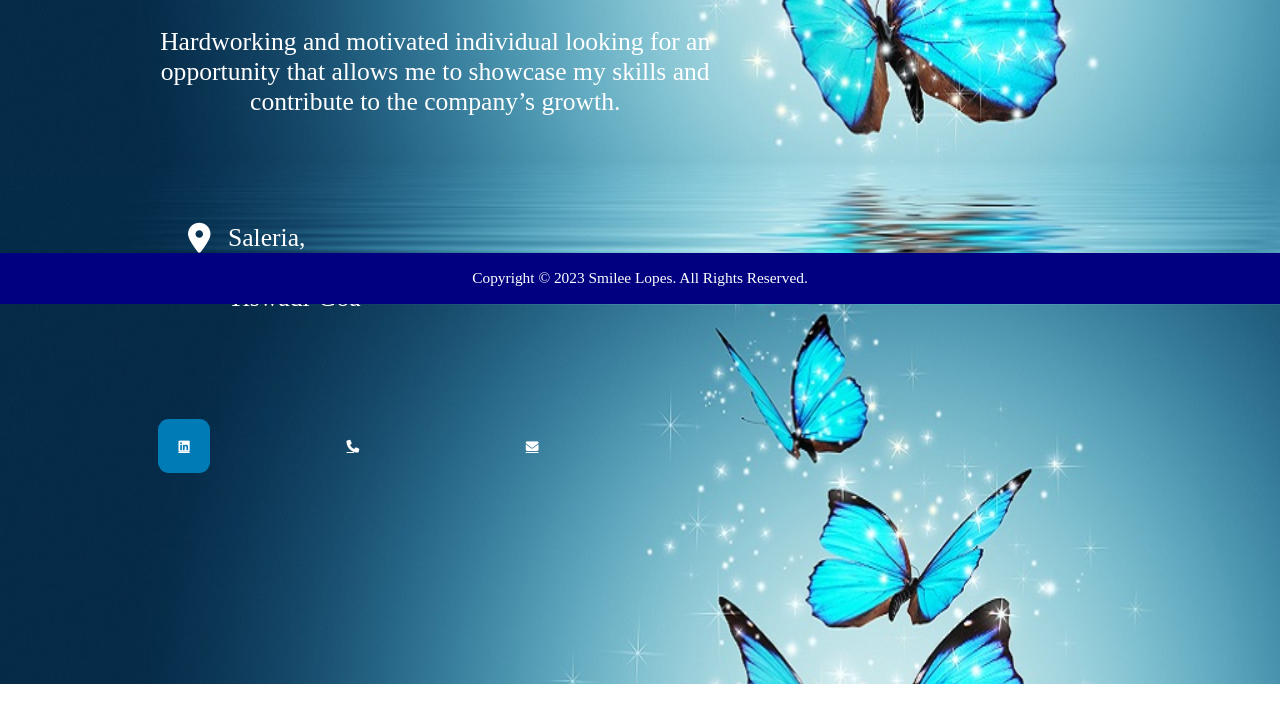
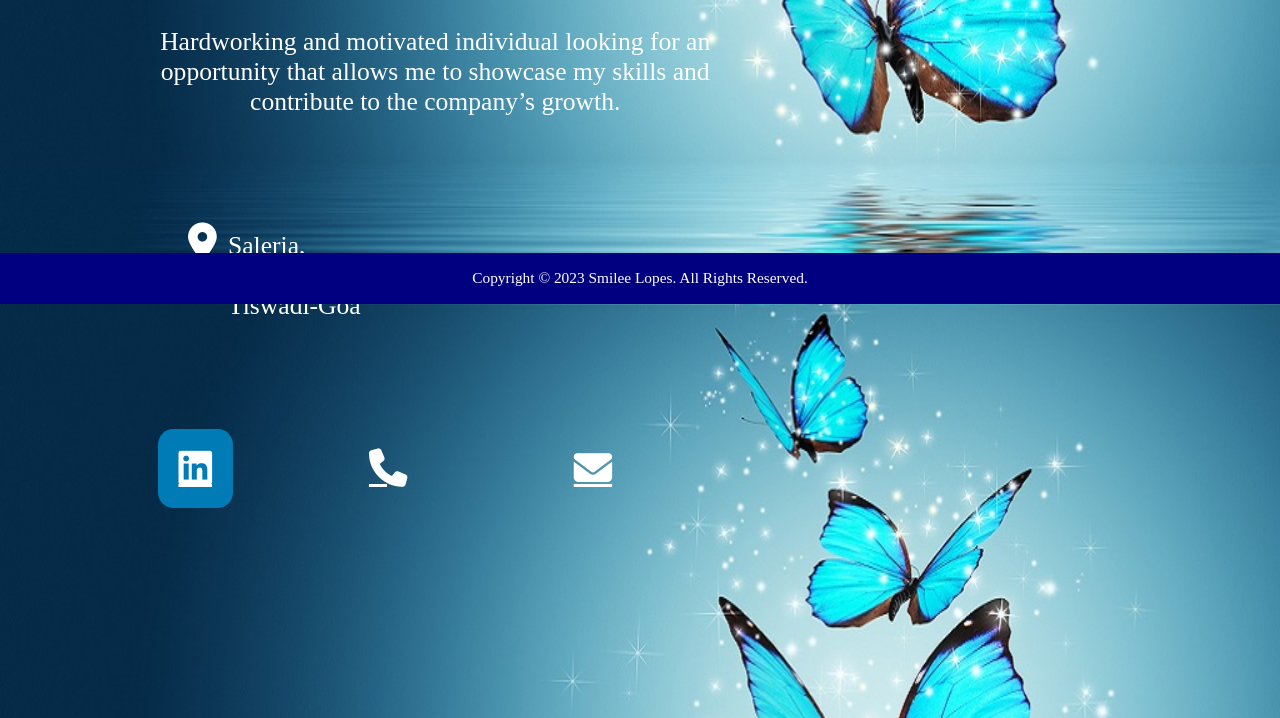
Before and after one commit to Smilee08/Smilee08.github.io, a plain HTML site: page index.html in a window 1280 px wide. Shown: the part 496-1214 px from the top of the page. Before the commit the page ends 1180 px from the top, so only its background shows below. Drawn offline with Linux system fonts and the light colour scheme.

Commit message:
Roll No.:2268

```diff
--- a/index.html
+++ b/index.html
@@ -112,12 +112,12 @@ Roll No:2268
             <p id="description" style="text-align:center;">Hardworking and motivated individual looking for an opportunity that allows me to showcase my skills and contribute to the company’s growth.
             </p>
 
-            <i class="fa fa-map-marker" style="text-align: center;padding: 30px;border-radius: 20%; margin-left: 30px;margin-top: 50px;color:white; font-size: 30px; "> </i>
+            <i class="fa fa-map-marker" style="text-align: center;padding: 30px;border-radius: 20%; margin-left: 30px;margin-top: 50px;color:white; font-size: 3vw; "> </i>
             <p style="color:white; font-size: 2vw ;margin-left: 100px;margin-top: -60px;">Saleria,<br>Goa-Velha,<br>Tiswadi-Goa</p>
 
-            <a id="ic" target="_blank" href="https://www.linkedin.com/in/smilee-lopes-421750245" class="fa fa-linkedin-square" style="background-color: #007bb5;text-align: center;padding:2%;border-radius: 20%; margin-left: 30px;color:white; font-size: 1vw;"></a>
-            <a id="ic" target="_blank" href="tel:+918390913817" class="fa fa-phone" style="text-align: center;padding: 10%;border-radius: 30px; margin-left: 30px;color:white; font-size: 1vw; "></a>
-            <a id="ic" target="_blank" href="mailto:adelinalopes6787@gmail.com" class="fa fa-envelope" style="text-align: center;padding: 30px;border-radius: 20%; margin-left: 30px;color:white;font-size: 1vw; "></a>
+            <a id="ic" target="_blank" href="https://www.linkedin.com/in/smilee-lopes-421750245" class="fa fa-linkedin-square" style="background-color: #007bb5;text-align: center;padding:2%;border-radius: 20%; margin-left: 30px;color:white; font-size: 3vw;"></a>
+            <a id="ic" target="_blank" href="tel:+918390913817" class="fa fa-phone" style="text-align: center;padding: 10%;border-radius: 30px; margin-left: 30px;color:white; font-size: 3vw; "></a>
+            <a id="ic" target="_blank" href="mailto:adelinalopes6787@gmail.com" class="fa fa-envelope" style="text-align: center;padding: 30px;border-radius: 20%; margin-left: 30px;color:white;font-size: 3vw; "></a>
 
         </div>
 
```
